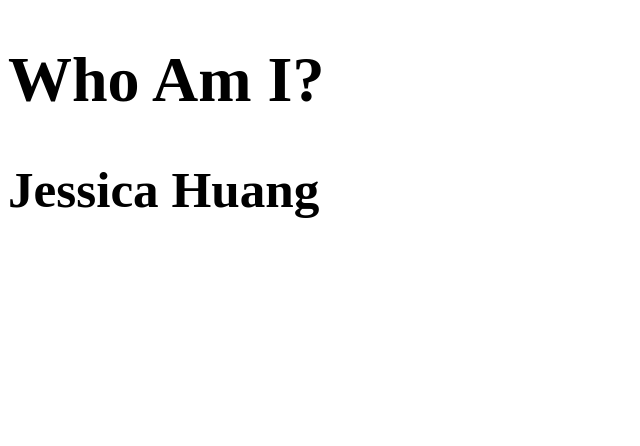
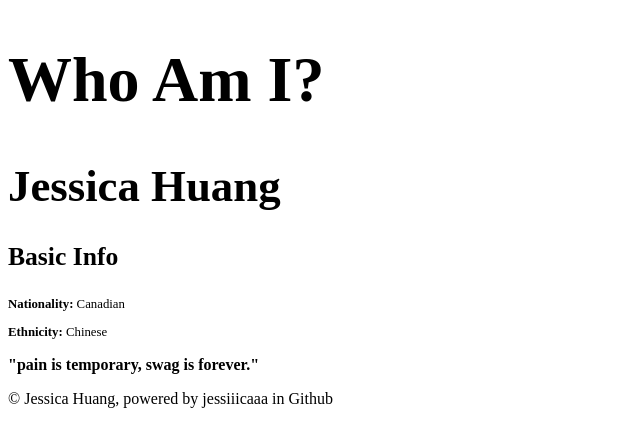
Before and after one commit to jessiiicaaa/Who-Am-I, a plain HTML site: page index.html in a window 1280 px wide. Shown: the whole page, without its empty margins (0-640 px from the left). Drawn offline with Linux system fonts and the light colour scheme.

Commit message:
Update index.html

```diff
--- a/index.html
+++ b/index.html
@@ -28,8 +28,23 @@
   </head>
   <body>
     <header><h1 style="font-size:5vw">Who Am I?</h1></header>
-    <header><h1 style="font-size:4vw">Jessica Huang</h1></header>
+    <header><h1 style="font-size:3.5vw">Jessica Huang</h1></header>
+    <section>
+      <h3 style="font-size:2vw">Basic Info</h3>
+      <article>
+        <p style="font-size:1vw"><strong>Nationality: </strong>Canadian</p>
+        <p style="font-size:1vw"><strong>Ethnicity: </strong>Chinese</p>
 
 
   </body>
+
+    <footer>
+      <p>
+        <strong>"pain is temporary, swag is forever."</strong>
+        <a href="https://i.chzbgr.com/full/8442642944/h5B1F71F7/cat-swag"></a>
+      </p>
+      <p>&copy Jessica Huang, powered by jessiiicaaa in Github</p>
+
+  </footer>
+
 </html>
```
